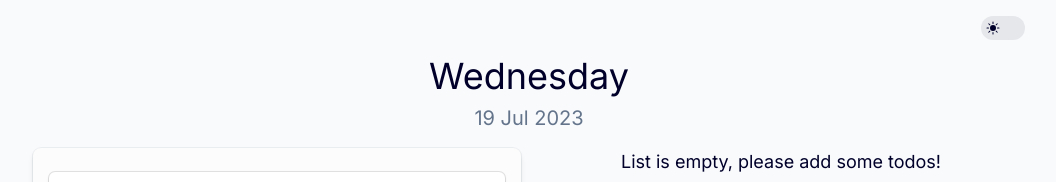
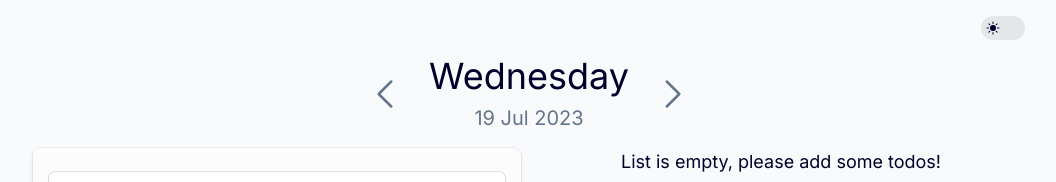
Before and after one commit to PetterFogel/nextjs-tailwind-zustand-todo-project, a Next.js app: page / in a window 1280 px wide. Shown: the top 182 px of the page, without its empty margins (111-1167 px from the left). Built offline with nearby package versions, Linux system fonts and the light colour scheme.

Commit message:
Implement chevron icons

```diff
--- a/components/calendar-panel/CalendarPanel.tsx
+++ b/components/calendar-panel/CalendarPanel.tsx
@@ -1,5 +1,6 @@
 "use client";
 import { FC, useEffect, useState } from "react";
+import { ChevronLeftIcon, ChevronRightIcon } from "@heroicons/react/24/solid";
 
 export const CalendarPanel: FC = () => {
   const [currentDate, setCurrentDate] = useState({
@@ -15,9 +16,13 @@ export const CalendarPanel: FC = () => {
   }, []);
 
   return (
-    <div className="flex flex-col gap-2">
-      <h1 className="text-center text-4xl">{currentDate.dayName}</h1>
-      <h1 className="text-center text-xl text-slate-500">{currentDate.date}</h1>
+    <div className="flex items-center justify-center gap-6">
+      <ChevronLeftIcon className="color h-10 w-10 cursor-pointer text-slate-500" />
+      <div className="flex flex-col gap-2">
+        <h1 className="text-center text-4xl">{currentDate.dayName}</h1>
+        <h1 className="text-center text-xl text-slate-500">{currentDate.date}</h1>
+      </div>
+      <ChevronRightIcon className="color h-10 w-10 cursor-pointer text-slate-500" />
     </div>
   );
 };
```
